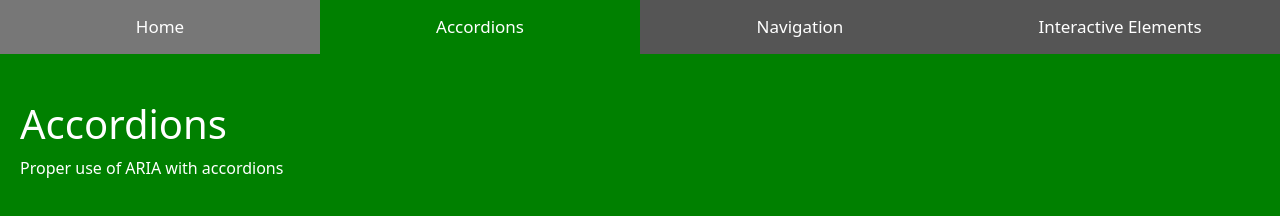
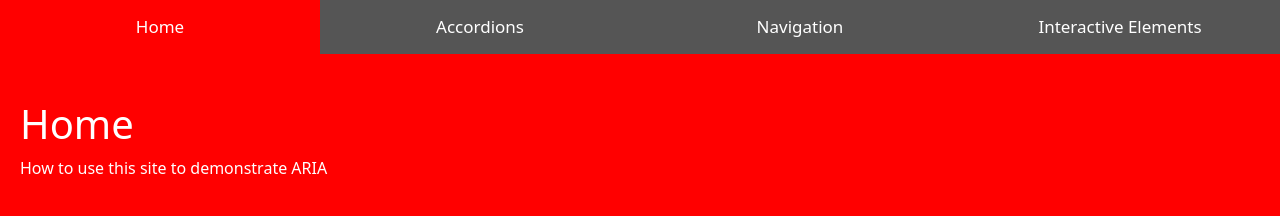
Before and after one commit to Ashley1Thompson/aria-demo-webpage, a website: page index.html in a window 1280 px wide. Drawn offline with nearby package versions, Linux system fonts and the light colour scheme.

Commit message:
make Home default open tab

```diff
--- a/index.html
+++ b/index.html
@@ -10,8 +10,8 @@
     <script src="https://cdn.jsdelivr.net/npm/bootstrap@5.2.3/dist/js/bootstrap.bundle.min.js" integrity="sha384-kenU1KFdBIe4zVF0s0G1M5b4hcpxyD9F7jL+jjXkk+Q2h455rYXK/7HAuoJl+0I4" crossorigin="anonymous"></script>
 </head>
 <body>
-    <button class="tablink" onclick="openPage('Home', this, 'red')">Home</button>
-    <button class="tablink" onclick="openPage('Accordions', this, 'green')" id="defaultOpen">Accordions</button>
+    <button class="tablink" onclick="openPage('Home', this, 'red')" id="defaultOpen">Home</button>
+    <button class="tablink" onclick="openPage('Accordions', this, 'green')">Accordions</button>
     <button class="tablink" onclick="openPage('Navigation', this, 'blue')">Navigation</button>
     <button class="tablink" onclick="openPage('InteractiveElements', this, 'darkorange')">Interactive Elements</button>
 
```
